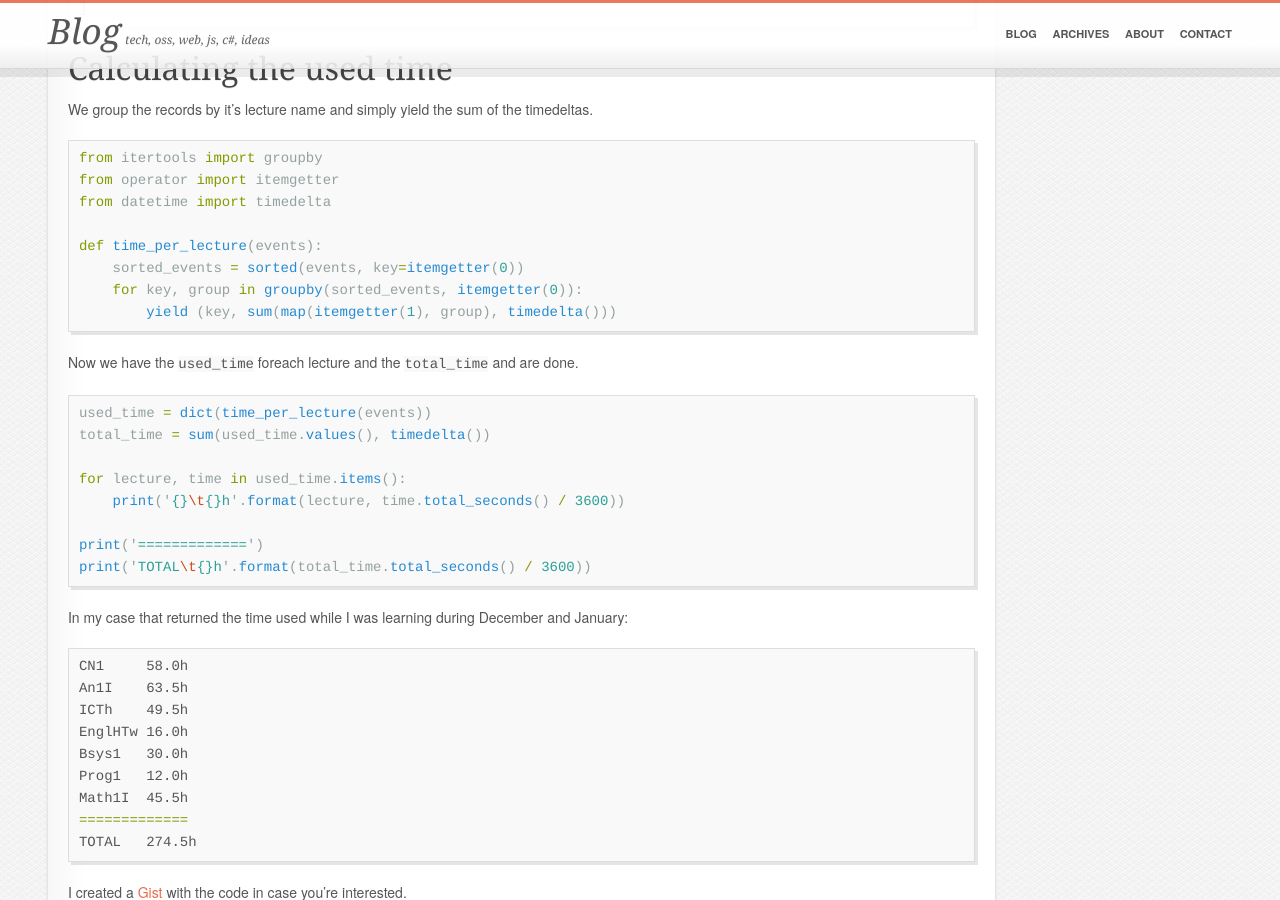
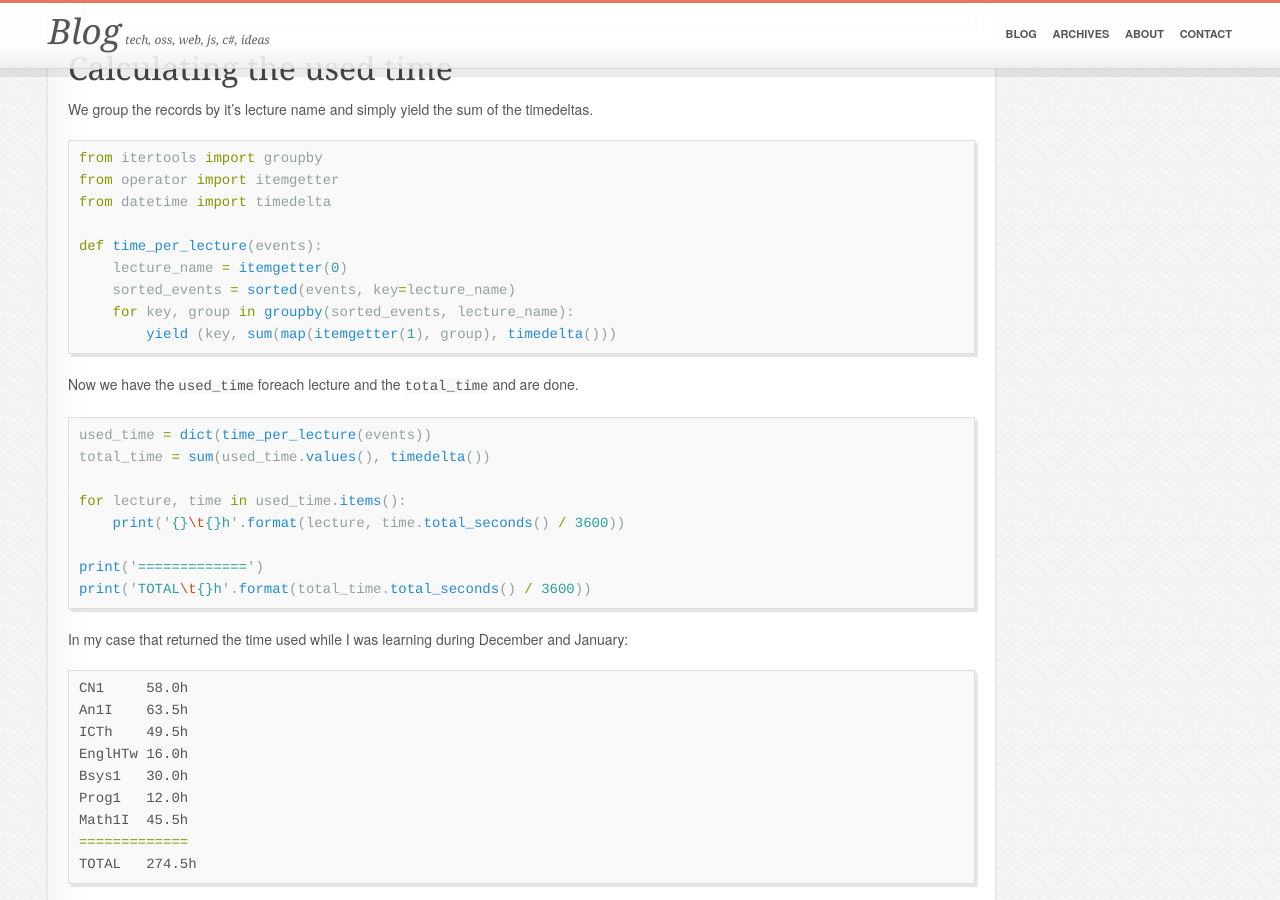
Before and after one commit to lukasmartinelli/lukasmartinelli.github.io, a Jekyll site: the page built from _posts/2014-02-15-using-python-to-parse-icalendar-file.md, in a window 1280 px wide and 900 px high, scrolled down 1793 px. Built offline with Jekyll 4.4.1, drawn with Linux system fonts in a browser that asks for light colours; Markdown is read by kramdown in place of the engine named in the settings.

Commit message:
Made time_per_lecture more readable

```diff
--- a/_posts/2014-02-15-using-python-to-parse-icalendar-file.md
+++ b/_posts/2014-02-15-using-python-to-parse-icalendar-file.md
@@ -66,8 +66,9 @@ from operator import itemgetter
 from datetime import timedelta
 
 def time_per_lecture(events):
-    sorted_events = sorted(events, key=itemgetter(0))
-    for key, group in groupby(sorted_events, itemgetter(0)):
+    lecture_name = itemgetter(0)
+    sorted_events = sorted(events, key=lecture_name)
+    for key, group in groupby(sorted_events, lecture_name):
         yield (key, sum(map(itemgetter(1), group), timedelta()))
 {% endhighlight %}
 Now we have the `used_time` foreach lecture and the `total_time` and are done.
```
